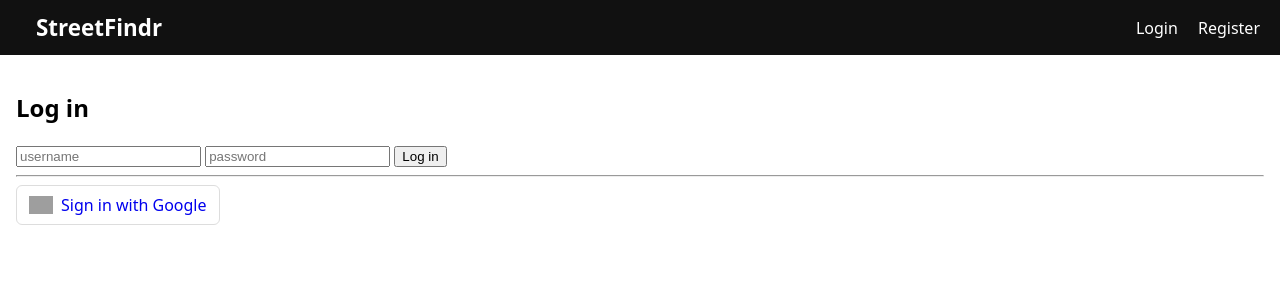
After one commit to BhavethraBaabu/StreetFindr, a Flask app: page /login in a window 1280 px wide. The commit adds this page. Shown: the top 300 px of the page. Run offline with Flask 3, Linux system fonts and the light colour scheme; grey boxes are pictures that could not be loaded.

Commit message:
Add Google OAuth authentication, update base.html and login.html

```diff
--- a/app.py
+++ b/app.py
@@ -3,14 +3,23 @@ from flask_sqlalchemy import SQLAlchemy
 from flask_migrate import Migrate
 from flask_login import LoginManager, login_user, logout_user, login_required, current_user, UserMixin
 from werkzeug.utils import secure_filename
+from werkzeug.security import generate_password_hash, check_password_hash
 from datetime import datetime
+from authlib.integrations.flask_client import OAuth
+from urllib.parse import urlparse, urljoin
+from dotenv import load_dotenv
 import os
 import json
 
-# Configuration
+# ---------------------------------------------------------------------
+# Config & env
+# ---------------------------------------------------------------------
 BASE_DIR = os.path.dirname(os.path.abspath(__file__))
 UPLOAD_FOLDER = os.path.join(BASE_DIR, 'static', 'uploads')
 os.makedirs(UPLOAD_FOLDER, exist_ok=True)
+
+# load .env (if present) so environment variables populate in development
+load_dotenv()
 
 app = Flask(__name__)
 app.config['SECRET_KEY'] = os.environ.get('SECRET_KEY', 'dev-secret-key')
@@ -18,10 +27,26 @@ app.config['SQLALCHEMY_DATABASE_URI'] = 'sqlite:///' + os.path.join(BASE_DIR, 's
 app.config['SQLALCHEMY_TRACK_MODIFICATIONS'] = False
 app.config['UPLOAD_FOLDER'] = UPLOAD_FOLDER
 
+# optional: limit upload size (8 MB)
+app.config['MAX_CONTENT_LENGTH'] = 8 * 1024 * 1024
+
 db = SQLAlchemy(app)
 migrate = Migrate(app, db)
 login_manager = LoginManager(app)
 login_manager.login_view = 'login'
+
+# Authlib (Google OAuth)
+GOOGLE_CLIENT_ID = os.environ.get('GOOGLE_CLIENT_ID')
+GOOGLE_CLIENT_SECRET = os.environ.get('GOOGLE_CLIENT_SECRET')
+
+oauth = OAuth(app)
+oauth.register(
+    name='google',
+    client_id=GOOGLE_CLIENT_ID,
+    client_secret=GOOGLE_CLIENT_SECRET,
+    server_metadata_url='https://accounts.google.com/.well-known/openid-configuration',
+    client_kwargs={'scope': 'openid email profile'}
+)
 
 # ---------------------------------------------------------------------
 # MODELS
@@ -30,10 +55,15 @@ login_manager.login_view = 'login'
 class User(db.Model, UserMixin):
     id = db.Column(db.Integer, primary_key=True)
     username = db.Column(db.String(80), unique=True, nullable=False)
-    password = db.Column(db.String(200), nullable=False)  # plaintext for demo ONLY
+    # allow null for OAuth-only accounts
+    password = db.Column(db.String(200), nullable=True)
+    email = db.Column(db.String(200), unique=True, nullable=True)
+    google_id = db.Column(db.String(200), unique=True, nullable=True)
     is_vendor = db.Column(db.Boolean, default=False)
     created_at = db.Column(db.DateTime, default=datetime.utcnow)
 
+    def __repr__(self):
+        return f"<User {self.username}>"
 
 class Vendor(db.Model):
     id = db.Column(db.Integer, primary_key=True)
@@ -49,7 +79,6 @@ class Vendor(db.Model):
 
     owner = db.relationship('User', backref='vendors')
 
-
 class Event(db.Model):
     id = db.Column(db.Integer, primary_key=True)
     title = db.Column(db.String(200), nullable=False)
@@ -63,7 +92,6 @@ class Event(db.Model):
 
     vendor = db.relationship('Vendor', backref='events')
 
-
 class Review(db.Model):
     id = db.Column(db.Integer, primary_key=True)
     user_id = db.Column(db.Integer, db.ForeignKey('user.id'))
@@ -76,11 +104,94 @@ class Review(db.Model):
     user = db.relationship('User')
     vendor = db.relationship('Vendor', backref='reviews')
 
-
 @login_manager.user_loader
 def load_user(user_id):
     return User.query.get(int(user_id))
 
+# ---------------------------------------------------------------------
+# Helpers
+# ---------------------------------------------------------------------
+
+def is_safe_redirect_url(target):
+    """
+    Prevent open redirects: ensure redirect stays on same host.
+    """
+    host_url = urlparse(request.host_url)
+    redirect_url = urlparse(urljoin(request.host_url, target))
+    return redirect_url.scheme in ('http', 'https') and host_url.netloc == redirect_url.netloc
+
+def allowed_file(filename):
+    ALLOWED_EXT = {'png', 'jpg', 'jpeg', 'gif'}
+    return '.' in filename and filename.rsplit('.', 1)[1].lower() in ALLOWED_EXT
+
+# ---------------------------------------------------------------------
+# OAuth routes (Google)
+# ---------------------------------------------------------------------
+
+@app.route('/login/google')
+def login_google():
+    redirect_uri = url_for('auth_google', _external=True)
+    return oauth.google.authorize_redirect(redirect_uri)
+
+@app.route('/auth/google')
+def auth_google():
+    # exchange code for token and validate id_token
+    token = oauth.google.authorize_access_token()
+    # Authlib: parse and validate id_token using provider metadata
+    userinfo = None
+    try:
+        userinfo = oauth.google.parse_id_token(token)
+    except Exception:
+        # fallback: some setups may use userinfo endpoint
+        try:
+            resp = oauth.google.get('userinfo')
+            userinfo = resp.json()
+        except Exception:
+            userinfo = None
+
+    if not userinfo:
+        flash('Failed to fetch user info from Google', 'danger')
+        return redirect(url_for('login'))
+
+    google_id = userinfo.get('sub')
+    email = userinfo.get('email')
+    email_verified = userinfo.get('email_verified', False)
+    name = userinfo.get('name') or (email.split('@')[0] if email else 'googleuser')
+
+    # It's recommended to require verified email
+    if email and not email_verified:
+        flash('Google account email is not verified', 'danger')
+        return redirect(url_for('login'))
+
+    # Find existing user by google_id or email
+    user = None
+    if google_id:
+        user = User.query.filter_by(google_id=google_id).first()
+    if not user and email:
+        user = User.query.filter_by(email=email).first()
+
+    if user:
+        # link google_id if it wasn't set before
+        if not user.google_id and google_id:
+            user.google_id = google_id
+            db.session.commit()
+    else:
+        # create a new user
+        base_username = (name or (email.split('@')[0] if email else 'googleuser')).strip()
+        username = base_username
+        i = 1
+        while User.query.filter_by(username=username).first():
+            username = f"{base_username}{i}"
+            i += 1
+        user = User(username=username, password=None, email=email, google_id=google_id)
+        db.session.add(user)
+        db.session.commit()
+
+    login_user(user)
+    next_url = request.args.get('next') or url_for('index')
+    if not is_safe_redirect_url(next_url):
+        next_url = url_for('index')
+    return redirect(next_url)
 
 # ---------------------------------------------------------------------
 # ROUTES — Pages
@@ -90,47 +201,44 @@ def load_user(user_id):
 def index():
     return render_template('index.html')
 
-
 @app.route('/discover')
 def discover():
     return render_template('discover.html')
-
 
 @app.route('/vendor/<int:vendor_id>')
 def vendor_page(vendor_id):
     v = Vendor.query.get_or_404(vendor_id)
     return render_template('vendor.html', vendor=v)
 
-
 @app.route('/register', methods=['GET', 'POST'])
 def register():
     if request.method == 'POST':
-        username = request.form['username']
+        username = request.form['username'].strip()
         password = request.form['password']
         if User.query.filter_by(username=username).first():
-            flash('Username already exists')
+            flash('Username already exists', 'danger')
             return redirect(url_for('register'))
-        u = User(username=username, password=password)
+
+        hashed = generate_password_hash(password)
+        u = User(username=username, password=hashed)
         db.session.add(u)
         db.session.commit()
         login_user(u)
         return redirect(url_for('index'))
     return render_template('register.html')
 
-
 @app.route('/login', methods=['GET', 'POST'])
 def login():
     if request.method == 'POST':
-        username = request.form['username']
+        username = request.form['username'].strip()
         password = request.form['password']
-        u = User.query.filter_by(username=username, password=password).first()
-        if not u:
-            flash('Invalid credentials')
+        u = User.query.filter_by(username=username).first()
+        if not u or not u.password or not check_password_hash(u.password, password):
+            flash('Invalid credentials', 'danger')
             return redirect(url_for('login'))
         login_user(u)
         return redirect(url_for('index'))
     return render_template('login.html')
-
 
 @app.route('/logout')
 @login_required
@@ -138,6 +246,9 @@ def logout():
     logout_user()
     return redirect(url_for('index'))
 
+# ---------------------------------------------------------------------
+# VENDOR & EVENT CREATION
+# ---------------------------------------------------------------------
 
 @app.route('/vendor/create', methods=['GET', 'POST'])
 @login_required
@@ -150,7 +261,7 @@ def vendor_create():
         addr = request.form.get('address')
         file = request.files.get('image')
         filename = None
-        if file:
+        if file and allowed_file(file.filename):
             filename = secure_filename(file.filename)
             file.save(os.path.join(app.config['UPLOAD_FOLDER'], filename))
         v = Vendor(
@@ -166,7 +277,6 @@ def vendor_create():
         db.session.commit()
         return redirect(url_for('vendor_page', vendor_id=v.id))
     return render_template('vendor_form.html')
-
 
 @app.route('/event/create', methods=['POST'])
 @login_required
@@ -190,7 +300,6 @@ def event_create():
     db.session.add(e)
     db.session.commit()
     return redirect(url_for('index'))
-
 
 # ---------------------------------------------------------------------
 # API ENDPOINTS
@@ -224,7 +333,6 @@ def api_vendors():
         })
     return jsonify(out)
 
-
 @app.route('/api/events')
 def api_events():
     events = Event.query.filter(
@@ -243,18 +351,15 @@ def api_events():
         })
     return jsonify(out)
 
-
 @app.route('/uploads/<path:filename>')
 def uploaded_file(filename):
     return send_from_directory(app.config['UPLOAD_FOLDER'], filename)
-
 
 # ---------------------------------------------------------------------
 # SIMPLE NOTIFICATIONS STREAM (SSE)
 # ---------------------------------------------------------------------
 
 _subscribers = []
-
 
 @app.route('/stream/notifications')
 def stream_notifications():
@@ -265,13 +370,12 @@ def stream_notifications():
             while True:
                 if q:
                     data = q.pop(0)
-                    yield f"data: {json.dumps(data)}\\n\\n"
+                    yield f"data: {json.dumps(data)}\n\n"
                 else:
-                    yield ': heartbeat\\n\\n'
+                    yield ': heartbeat\n\n'
         except GeneratorExit:
             _subscribers.remove(q)
     return Response(gen(), mimetype='text/event-stream')
-
 
 @app.route('/admin/broadcast', methods=['POST'])
 def admin_broadcast():
@@ -279,7 +383,6 @@ def admin_broadcast():
     for q in list(_subscribers):
         q.append(data)
     return jsonify({'sent': True})
-
 
 # ---------------------------------------------------------------------
 # REVIEWS
@@ -292,7 +395,7 @@ def post_review(vendor_id):
     text = request.form.get('text')
     file = request.files.get('image')
     filename = None
-    if file:
+    if file and allowed_file(file.filename):
         filename = secure_filename(file.filename)
         file.save(os.path.join(app.config['UPLOAD_FOLDER'], filename))
     r = Review(
@@ -306,10 +409,12 @@ def post_review(vendor_id):
     db.session.commit()
     return redirect(url_for('vendor_page', vendor_id=vendor_id))
 
-
-
+# ---------------------------------------------------------------------
+# Run
+# ---------------------------------------------------------------------
 
 if __name__ == '__main__':
+    # For dev: create DB tables if missing (use migrations for production)
     with app.app_context():
         db.create_all()
     app.run(debug=True, host='0.0.0.0', port=5000)
--- a/requirements.txt
+++ b/requirements.txt
@@ -6,3 +6,5 @@ python-dotenv==1.0.0
 geopy==2.4.0
 Werkzeug==2.3.7
 Jinja2==3.1.2
+Authlib
+python-dotenv
--- a/templates/base.html
+++ b/templates/base.html
@@ -4,20 +4,61 @@
     <meta charset="utf-8"/>
     <meta name="viewport" content="width=device-width, initial-scale=1"/>
     <title>StreetFindr</title>
+
     <link rel="stylesheet" href="https://unpkg.com/leaflet@1.9.4/dist/leaflet.css"/>
+
     <style>
       body { font-family: system-ui, Arial, sans-serif; margin: 0; }
-      header { background: #111; color: white; padding: 12px; }
-      a { color: #0077ff; text-decoration: none; }
+      header {
+        background: #111;
+        color: white;
+        padding: 12px 20px;
+        display: flex;
+        justify-content: space-between;
+        align-items: center;
+      }
+      header a {
+        color: #fff;
+        text-decoration: none;
+        margin-left: 16px;
+        font-weight: 500;
+      }
       .container { padding: 16px; }
     </style>
   </head>
+
   <body>
+
+    <!-- Top Navigation Bar -->
     <header>
-      <h1>StreetFindr</h1>
+      <!-- Left side: App name -->
+      <div>
+        <a href="{{ url_for('index') }}" style="color:white; font-size: 1.4rem; font-weight: bold;">
+          StreetFindr
+        </a>
+      </div>
+
+      <!-- Right side: Login status -->
+      <div>
+        {% if current_user.is_authenticated %}
+          <span style="margin-right: 12px;">
+            {{ current_user.username }}
+            {% if current_user.email %}
+              ({{ current_user.email }})
+            {% endif %}
+          </span>
+          <a href="{{ url_for('logout') }}">Logout</a>
+        {% else %}
+          <a href="{{ url_for('login') }}">Login</a>
+          <a href="{{ url_for('register') }}">Register</a>
+        {% endif %}
+      </div>
     </header>
+
+    <!-- Main Content -->
     <main class="container">
       {% block content %}{% endblock %}
     </main>
+
   </body>
 </html>
--- /dev/null
+++ b/templates/login.html
@@ -0,0 +1,20 @@
+<!-- templates/login.html -->
+{% extends "base.html" %}
+{% block content %}
+  <h2>Log in</h2>
+
+  <!-- your existing username/password form (optional) -->
+  <form method="post" action="{{ url_for('login') }}">
+    <input name="username" placeholder="username" required>
+    <input name="password" placeholder="password" type="password" required>
+    <button type="submit">Log in</button>
+  </form>
+
+  <hr>
+
+  <!-- Google sign-in -->
+  <a href="{{ url_for('login_google') }}" style="display:inline-flex;align-items:center;padding:8px 12px;border:1px solid #ddd;border-radius:6px;text-decoration:none;">
+    <img src="https://www.gstatic.com/firebasejs/ui/2.0.0/images/auth/google.svg" alt="Google" style="height:18px;margin-right:8px;">
+    Sign in with Google
+  </a>
+{% endblock %}
```
